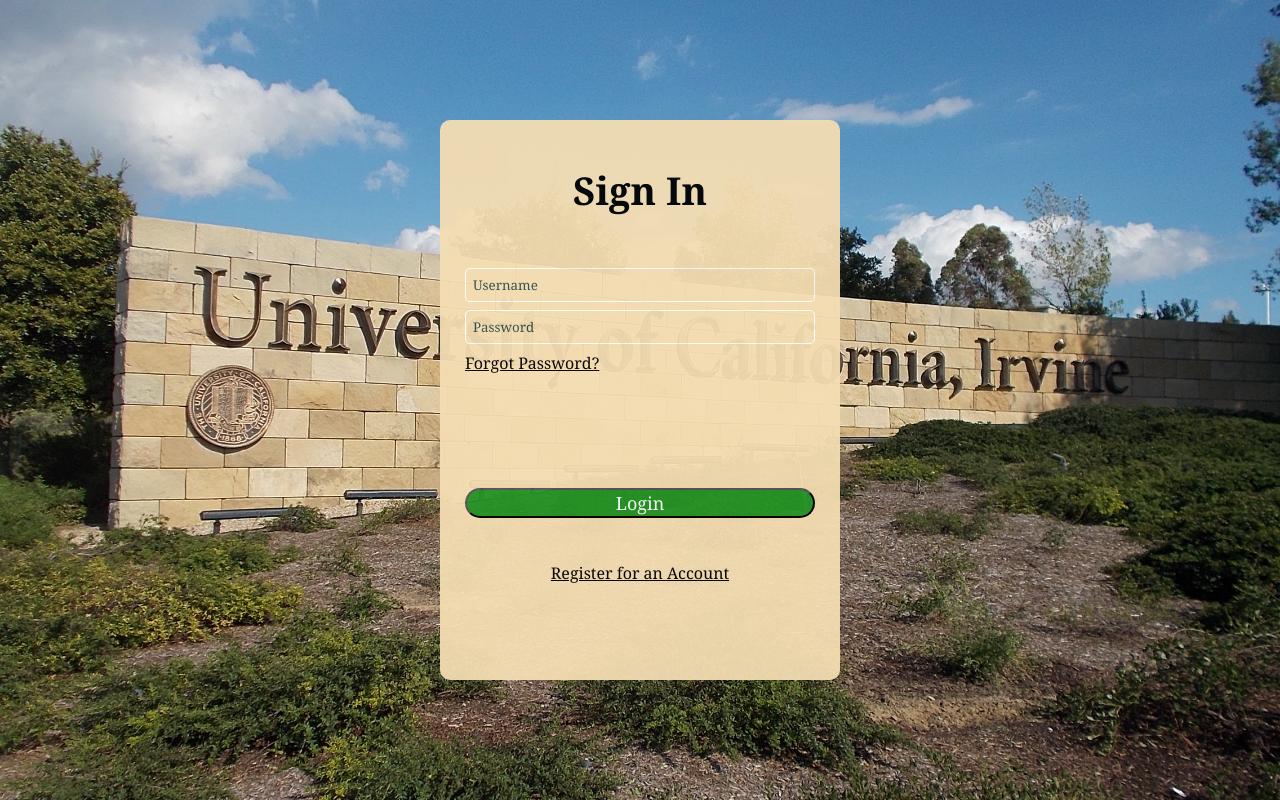
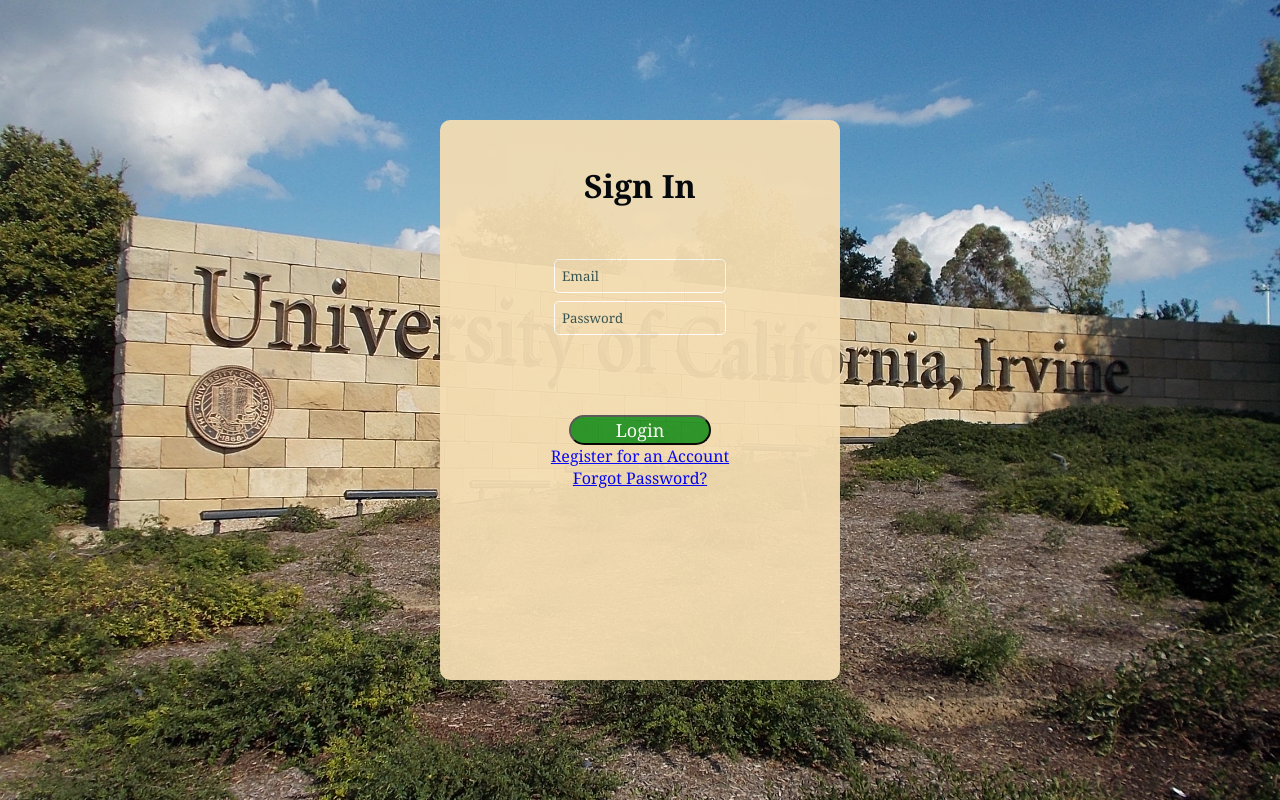
Before and after one commit to NeatPatel/course-planner, a PHP site: page /Login/login.html in a window 1280 px wide. Run offline with PHP 8.4, Linux system fonts and the light colour scheme.

Commit message:
Fixed Login Page Design
- Added better margins
- Proper Spacing

Still Requires:
- Better Design For All Device Fit

```diff
--- a/Frontend/Login/login.html
+++ b/Frontend/Login/login.html
@@ -10,21 +10,28 @@
 <body>
     <div class="wrapper">
         <form action="">
+
             <h1>Sign In</h1>
             <div class="input">
-                <input type="text" placeholder="Username" required>
+                <input type="text" placeholder="Email" required>
             </div>
             <div class="input">
                 <input type="password" placeholder="Password" required>
             </div>
-            <div class="forgot-password">
-                <a href="pwd_help.html">Forgot Password?</a>
-            </div>
-            <button type = "Submit" class = "btn">
-                Login
-            </button>
-            <div class = "register">
-                <a href="register.html">Register for an Account</a>
+
+            <!-- This is acting as a spacer -->
+            <div class="spacer"></div>
+
+            <div class="footer">
+                <button type = "Submit" class = "btn">
+                    Login
+                </button>
+                <div class = "register">
+                    <a href="register.html" style="color:blue">Register for an Account</a>
+                </div>
+                <div class="forgot-password">
+                    <a href="pwd_help.html" style="color:blue">Forgot Password?</a>
+                </div>
             </div>
         </form>
     </div>
--- a/Frontend/Login/style.css
+++ b/Frontend/Login/style.css
@@ -19,11 +19,13 @@ body{
     display: flex;
     height: 70vh;
     width: 50vh;
+    flex-wrap: wrap;
     justify-content: center;
+    text-align: center;
     background: wheat;
     opacity: 0.94;
     color: black;
-    font-size: larger;
+    font-size: medium;
     border-radius: 10px;
 }
 
@@ -34,13 +36,11 @@ body{
 }
 
 .wrapper p{
-    width: 300px;
+    width: 80%;
     font-weight: normal;
-    margin-top: 5.5vh;
     text-align: center;
-    margin-bottom: 6.5vh;
-    margin-left: 5%;
-    margin-right: 5%;
+    margin-left: auto;
+    margin-right: auto;
 }
 
 .wrapper .input{
@@ -49,7 +49,7 @@ body{
 
 .input input{
     border-radius: 5px;
-    width: 350px;
+    width: 80%;
     height: 100%;
     background: transparent;
     border: 1px solid white;
@@ -62,7 +62,6 @@ body{
 }
 
 .wrapper .forgot-password {
-    margin-bottom: 14.25vh;
     font-size: medium;
 }
 
@@ -71,13 +70,13 @@ body{
 }
 
 .wrapper .btn{
-    width: 100%;
+    width: 80%;
     height: 30px;
     border-radius: 20px;
     font-size: large;
+    margin: auto;
     font-weight: 300;
     cursor: pointer;
-    margin-bottom: 5.5vh;
     color: white;
     background-color: rgb(37, 148, 37);
     opacity: 1;
@@ -90,7 +89,7 @@ body{
 
 .full-length-input input {
     border-radius: 5px;
-    width: 100%;
+    width: 80%;
     height: 100%;
     background: transparent;
     border: 1px solid white;
@@ -106,8 +105,18 @@ body{
     font-size: medium;
 }
 
-.register a{
-    display: flex;
-    color: black;
+.spacer{
+    margin-bottom: 10vh;
+}
+
+.spacer-small{
+    /* keep small version half of regular */
+    margin-bottom: 5vh;
+}
+
+.wrapper .footer{
+    display: grid;
     justify-content: center;
+    align-content: flex-end;
+    text-align: center;
 }
```
Also changed, not shown: Frontend/Login/pwd_help.html (+8 -2 lines), Frontend/Login/register.html (+12 -5 lines).
